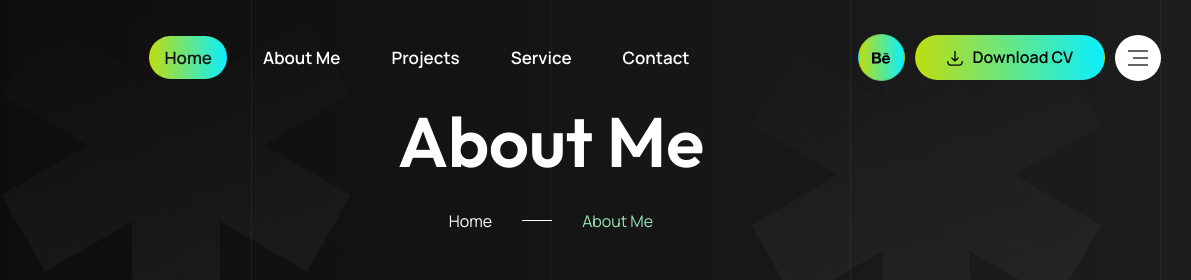
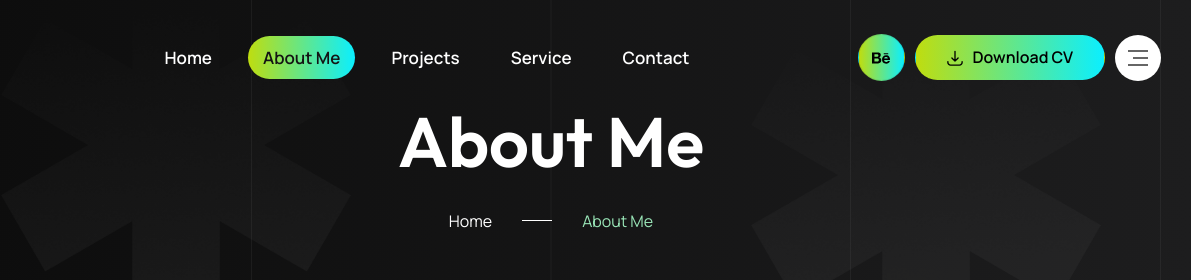
Before and after one commit to itszeeshanweb/portfolio, a plain HTML site: page about-me.html in a window 1280 px wide. Shown: the top 280 px of the page, 89-1280 px from the left. Drawn offline with Linux system fonts and the light colour scheme; a script that the page names is missing.

Commit message:
navigation active

```diff
--- a/about-me.html
+++ b/about-me.html
@@ -27,8 +27,8 @@
                 <div class="d-none d-xl-flex flex-grow-1 justify-content-center">
                     <nav class="main-nav">
                         <ul class="main-menu text-capitalize d-flex flex-wrap align-items-center list-unstyled p-0 m-0">
-                            <li class="main-menu-list-item"><a href="index.html" class="main-menu-link main-menu-active-link">Home</a></li>
-                            <li class="main-menu-list-item"><a href="about-me.html" class="main-menu-link">About Me</a></li>
+                            <li class="main-menu-list-item"><a href="index.html" class="main-menu-link ">Home</a></li>
+                            <li class="main-menu-list-item"><a href="about-me.html" class="main-menu-link main-menu-active-link">About Me</a></li>
                             <li class="main-menu-list-item"><a href="project.html" class="main-menu-link">Projects</a></li>
                             <li class="main-menu-list-item"><a href="service.html" class="main-menu-link">service</a></li>
                             <li class="main-menu-list-item"><a href="contact.html" class="main-menu-link">Contact</a></li>
```
Also changed, not shown: contact.html (+2 -2 lines), project.html (+2 -2 lines), service.html (+2 -2 lines).
